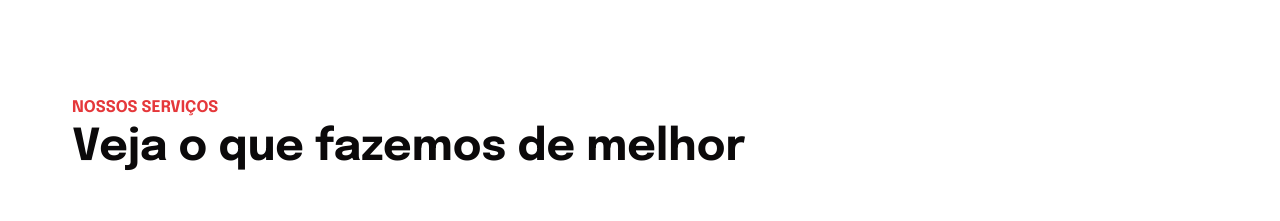
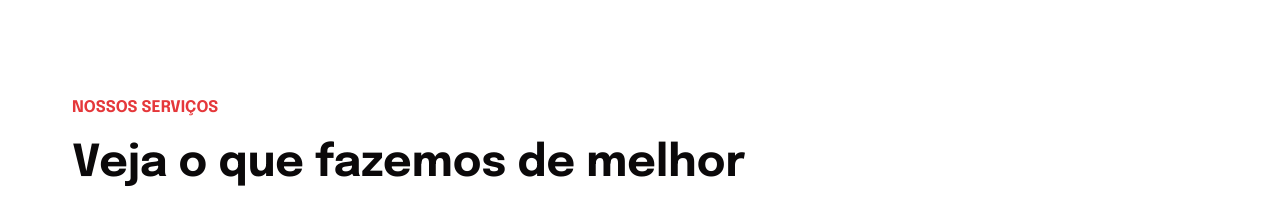
Before and after one commit to antonio-clecio/barbearia, a plain HTML site: page index.html in a window 1280 px wide. Shown: the part 654-875 px from the top of the page. Drawn offline with Linux system fonts and the light colour scheme.

Commit message:
adjustment margin class title

```diff
--- a/css/main.css
+++ b/css/main.css
@@ -71,6 +71,7 @@ body {
   font-size: 44px;
   line-height: 56px;
   font-weight: 700;
+  margin: 16px 0 24px 0;
 }
 
 /* LAYOUT */
```
